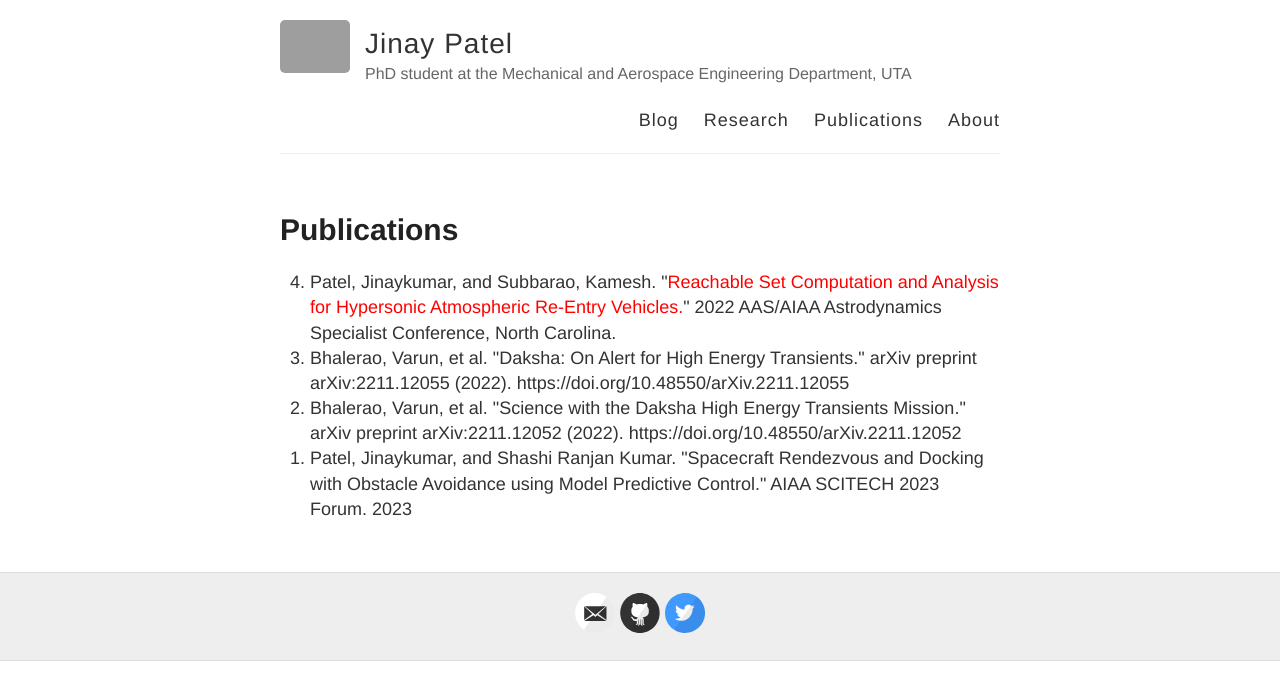
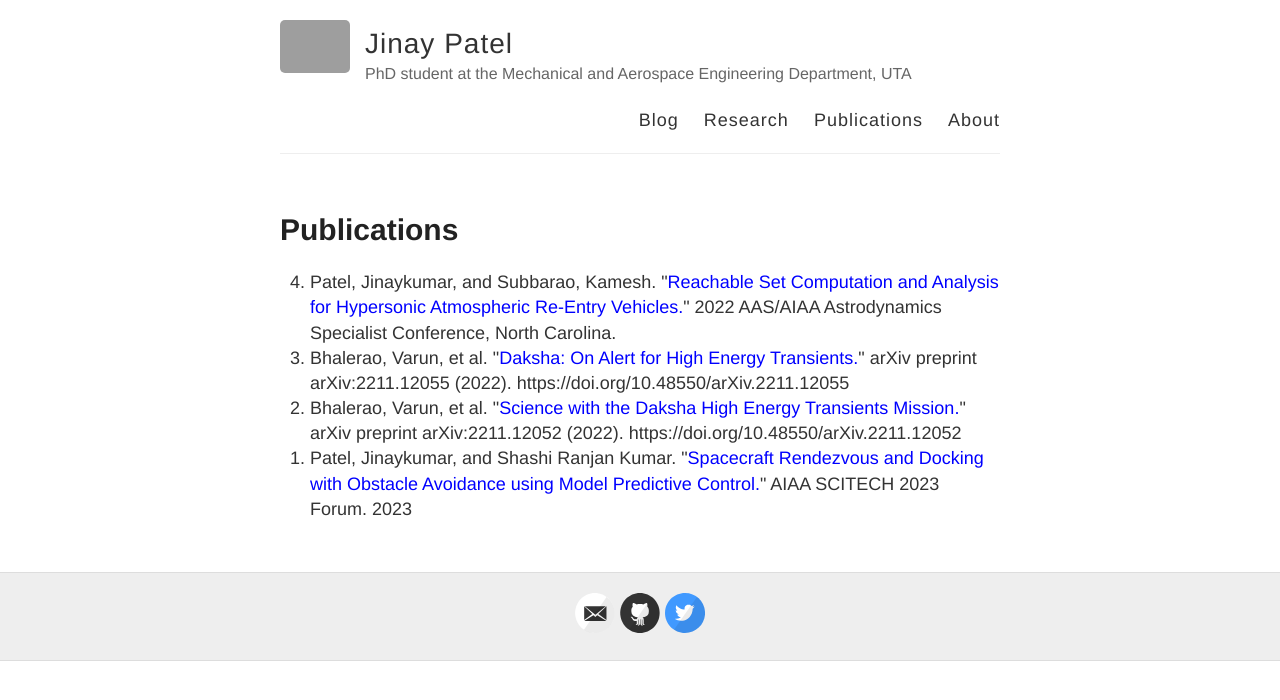
Before and after one commit to jinaynitinpatel/jinaynitinpatel.github.io, a Jekyll site: the page built from publications.md, in a window 1280 px wide. Shown: the top 700 px of the page. Built offline with Jekyll 4.4.1, drawn with Linux system fonts in a browser that asks for light colours; grey boxes are pictures that could not be loaded.

Commit message:
Added Publications

```diff
--- a/publications.md
+++ b/publications.md
@@ -5,8 +5,8 @@ permalink: /publications/
 ---
 
 <ol reversed>
-  <li>Patel, Jinaykumar, and Subbarao, Kamesh. "<span style="color:red">Reachable Set Computation and Analysis for Hypersonic Atmospheric Re-Entry Vehicles.</span>" 2022 AAS/AIAA Astrodynamics Specialist Conference, North Carolina.</li>
-  <li>Bhalerao, Varun, et al. "Daksha: On Alert for High Energy Transients." arXiv preprint arXiv:2211.12055 (2022). https://doi.org/10.48550/arXiv.2211.12055</li>
-  <li>Bhalerao, Varun, et al. "Science with the Daksha High Energy Transients Mission." arXiv preprint arXiv:2211.12052 (2022). https://doi.org/10.48550/arXiv.2211.12052</li>
-  <li>Patel, Jinaykumar, and Shashi Ranjan Kumar. "Spacecraft Rendezvous and Docking with Obstacle Avoidance using Model Predictive Control." AIAA SCITECH 2023 Forum. 2023</li>
+  <li>Patel, Jinaykumar, and Subbarao, Kamesh. "<span style="color:blue">Reachable Set Computation and Analysis for Hypersonic Atmospheric Re-Entry Vehicles.</span>" 2022 AAS/AIAA Astrodynamics Specialist Conference, North Carolina.</li>
+  <li>Bhalerao, Varun, et al. "<span style="color:blue">Daksha: On Alert for High Energy Transients.</span>" arXiv preprint arXiv:2211.12055 (2022). https://doi.org/10.48550/arXiv.2211.12055</li>
+  <li>Bhalerao, Varun, et al. "<span style="color:blue">Science with the Daksha High Energy Transients Mission.</span>" arXiv preprint arXiv:2211.12052 (2022). https://doi.org/10.48550/arXiv.2211.12052</li>
+  <li>Patel, Jinaykumar, and Shashi Ranjan Kumar. "<span style="color:blue">Spacecraft Rendezvous and Docking with Obstacle Avoidance using Model Predictive Control.</span>" AIAA SCITECH 2023 Forum. 2023</li>
 </ol>
```
